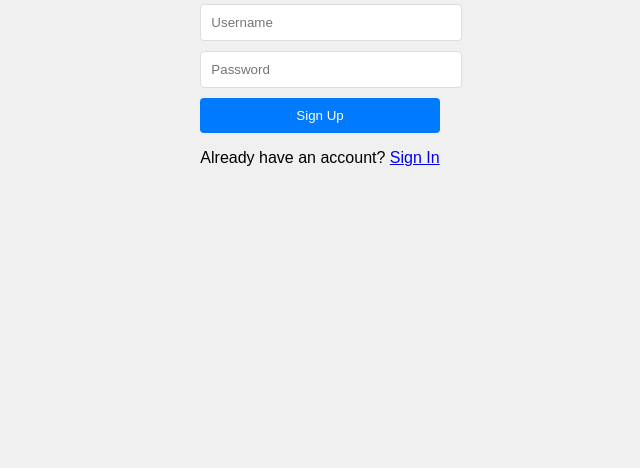
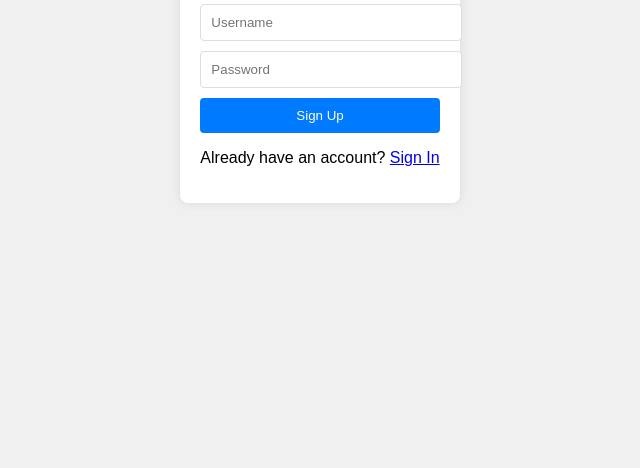
Before and after one commit to Piy26ush/chatbot, a plain HTML site: page signup.html in a window 1280 px wide. Shown: the part 348-816 px from the top of the page, without its empty margins (320-960 px from the left). Drawn offline with Linux system fonts and the light colour scheme.

Commit message:
Update signup-style.css

```diff
--- a/signup-style.css
+++ b/signup-style.css
@@ -7,7 +7,7 @@ body {
     background-color: #f0f0f0;
 }
 
-#loginContainer {
+#signupContainer {
     background: white;
     padding: 20px;
     border-radius: 8px;
```
